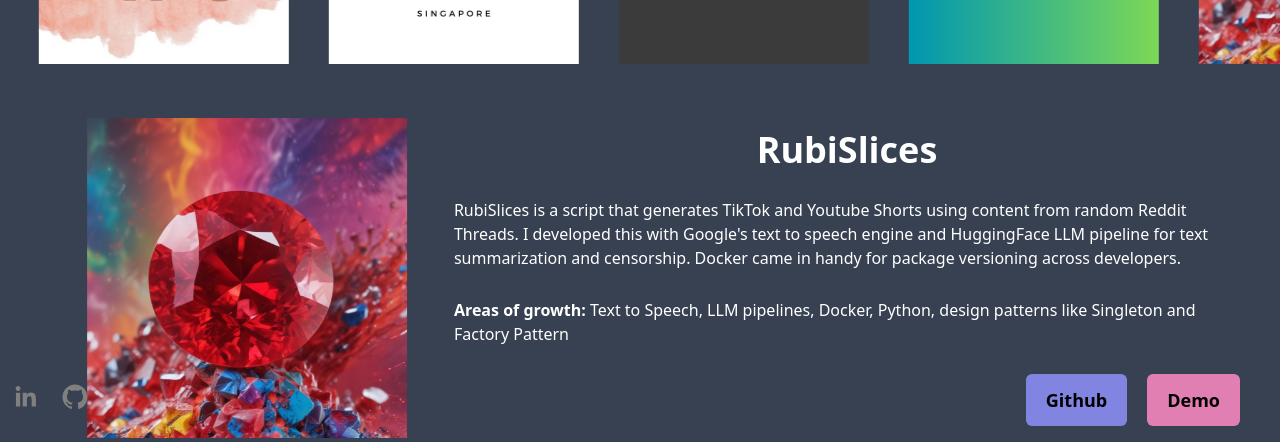
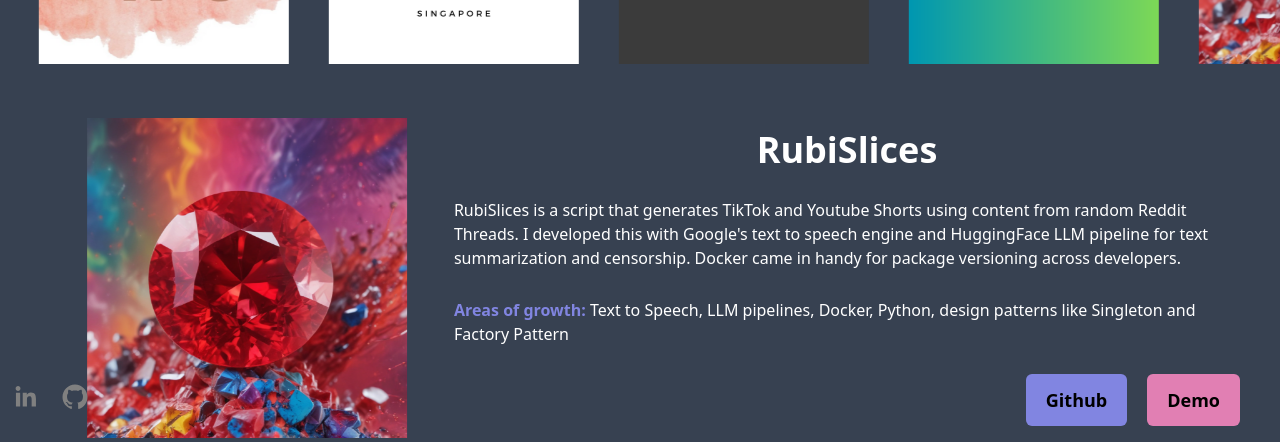
Before and after one commit to bryanhce/portfolio-website, a Next.js app: page /ProjectPage in a window 1280 px wide. Shown: the part 358-800 px from the top of the page. Built offline with nearby package versions, Linux system fonts and the light colour scheme.

Commit message:
highlight text in projects page

```diff
--- a/components/ProjectItemLeft.tsx
+++ b/components/ProjectItemLeft.tsx
@@ -18,7 +18,7 @@
 
 const ProjectItemLeft = ({ content }: Props) => {
   return (
-    <div className=" flex flex-row max-w-7xl px-10 pt-12 justify-evenly mx-auto items-center">
+    <div className="flex flex-row max-w-7xl px-10 pt-12 pb-3 justify-evenly mx-auto items-center">
       <Image
         className="relative h-80 w-70 px-10 object-contain"
         src={content.image}
@@ -28,7 +28,7 @@
         <h4 className="text-4xl font-semibold">{content.title}</h4>
         <Text className="py-5 text-base text-left">{content.desc}</Text>
         <Text className="pb-5 text-base text-left">
-          <span className="font-bold">Areas of growth: </span>
+          <span className="font-bold text-[#8185E1]">Areas of growth: </span>
           {content.learningAreas}
         </Text>{" "}
         <div className="w-15 text-right">
--- a/components/ProjectItemRight.tsx
+++ b/components/ProjectItemRight.tsx
@@ -18,12 +18,12 @@
 
 const ProjectItemRight = ({ content }: Props) => {
   return (
-    <div className="flex flex-row max-w-7xl px-10 pt-12 justify-evenly mx-auto items-center">
+    <div className="flex flex-row max-w-7xl px-10 pt-12 pb-3 justify-evenly mx-auto items-center">
       <Stack>
         <h4 className="text-4xl font-semibold">{content.title}</h4>
         <Text className="py-5 text-base text-left">{content.desc}</Text>
         <Text className="pb-5 text-base text-left">
-          <span className="font-bold">Areas of growth: </span>
+          <span className="font-bold text-[#E17FB3]">Areas of growth: </span>
           {content.learningAreas}
         </Text>
         <div className="w-15 text-left">
```
